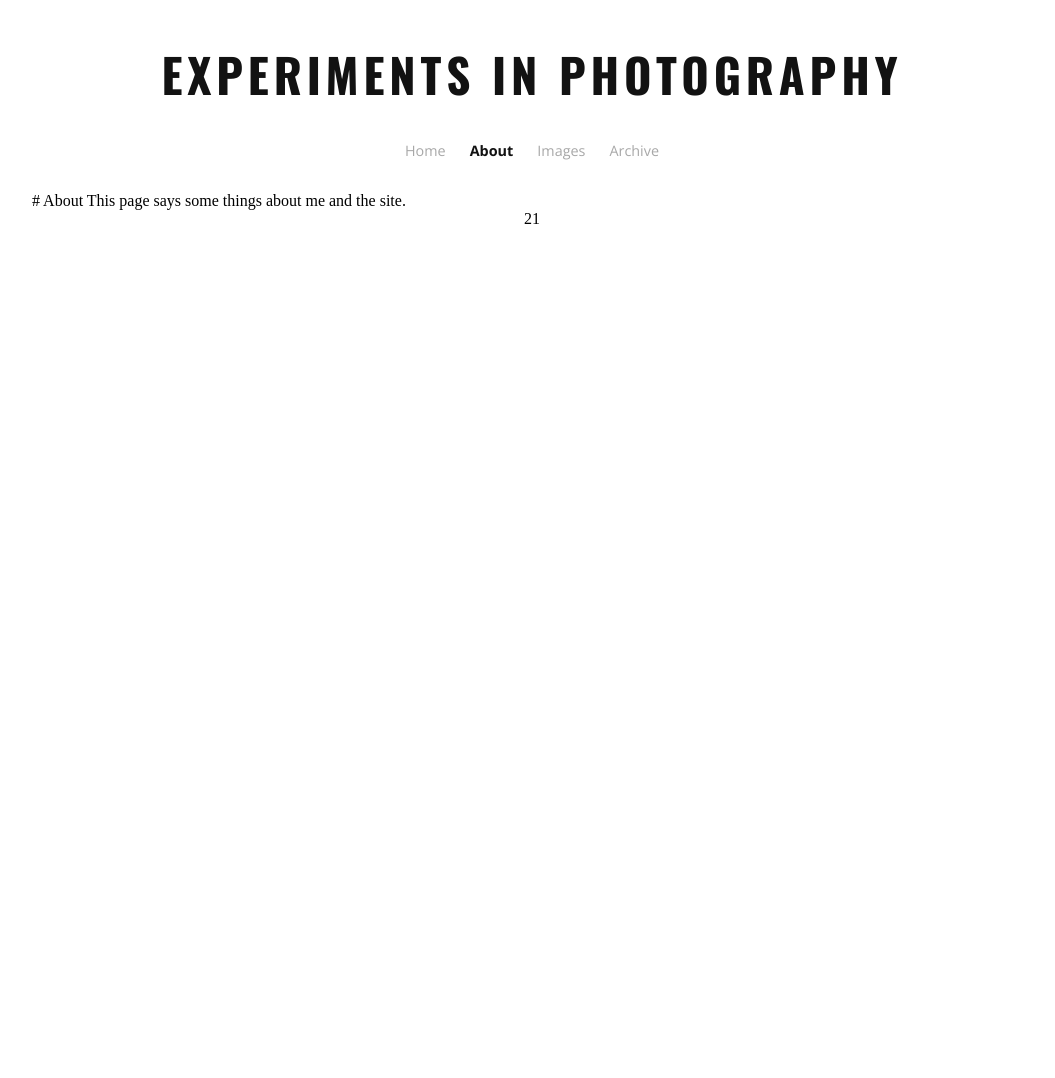
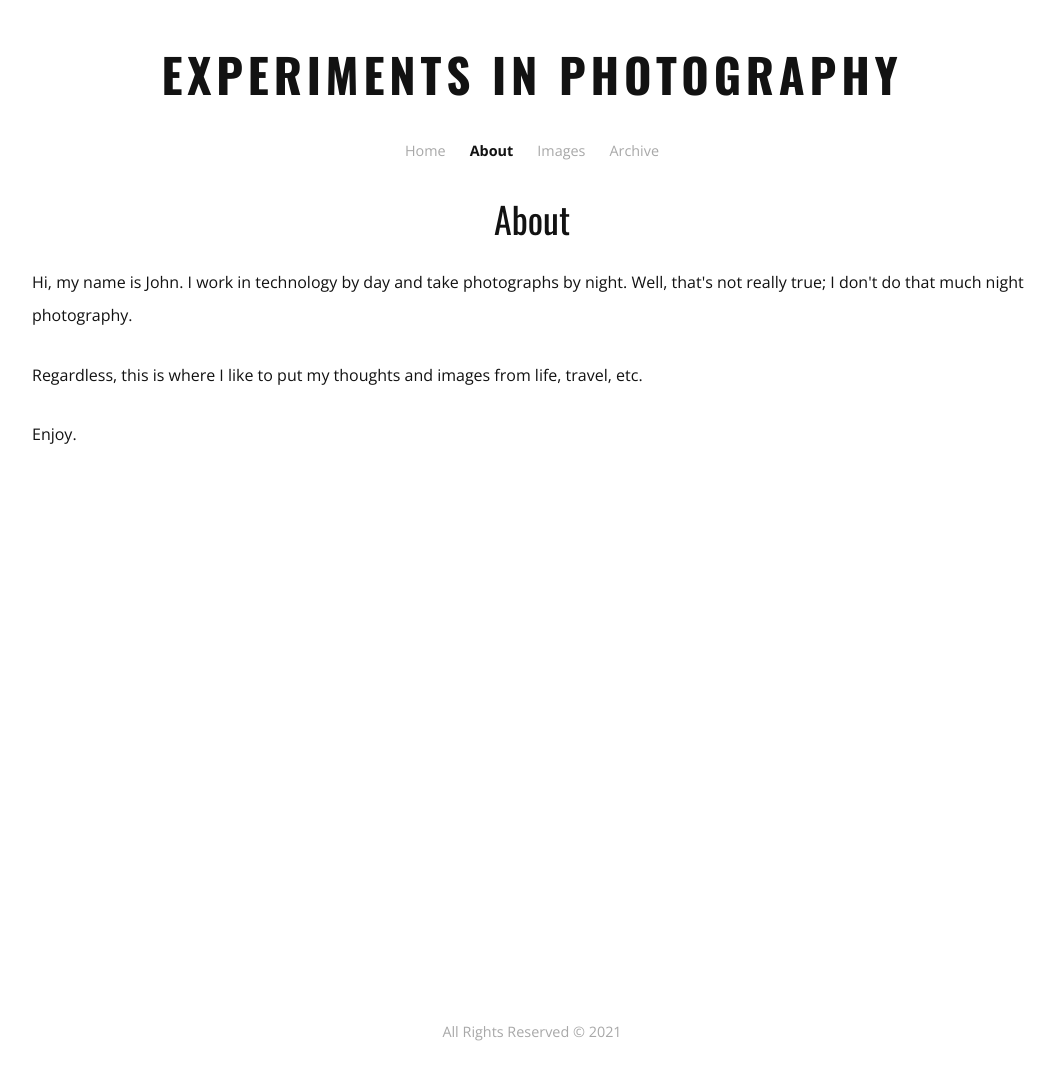
Before and after one commit to johnnydeez/exip, a Jekyll site: the page built from about.html, in a window 1280 px wide. Shown: the whole page, without its empty margins (108-1163 px from the left). Built offline with Jekyll 4.4.1, drawn with Linux system fonts in a browser that asks for light colours; before the commit the page ends 900 px from its top, so only the background shows below that.

Commit message:
Filled out archive and about pages and fixed footer bug with image grids.

```diff
--- a/_includes/footer.html
+++ b/_includes/footer.html
@@ -1,3 +1,3 @@
 <div class="footer">
-    {{ site.time | date: '%y' }}
+    <span>All Rights Reserved © 20{{ site.time | date: '%y' }}</span>
 </div>
--- a/_sass/main.scss
+++ b/_sass/main.scss
@@ -9,6 +9,7 @@ body {
 #main-container {
     width: 62%;
 	max-width: 1000px;
+    min-height: 1000px;
 }
 
 @media only screen and (max-width: 1600px) {
@@ -50,7 +51,6 @@ body {
 }
 
 
-
 .pagination a:link, .pagination a:visited {
 	color: #1F99DE;
 }
@@ -89,6 +89,7 @@ h1 {
 }
 
 h2 {
+    text-align: center;
     font-weight: 400;
 	font-size: 36px;
 	color: #121212;
@@ -128,6 +129,50 @@ nav .active-page {
     font-weight: 700;
 }
 
+.footer {
+	font-family: 'Open Sans', sans-serif;
+	color: #a8a8a8;
+    font-size: .9em;
+    padding-top: 1em;
+    padding-bottom: 2em;
+}
+
+#post-archive {
+	font-family: 'Open Sans', sans-serif;
+	color: #121212;
+    text-align: center;
+    padding-top: 2em;
+}
+
+#post-archive h2 {
+    padding-top: 1.5em;
+    padding-bottom: 1em;
+}
+
+#post-archive h3 {
+    padding: .35em 0;
+}
+
+#post-archive h3 a:link {
+	color: #121212;
+    text-decoration: none;
+}
+
+#post-archive h3 a:visited {
+	color: #121212;
+    text-decoration: none;
+}
+
+#post-archive h3 a:hover {
+	color: #121212;
+    text-decoration: underline;
+}
+
+#post-archive .archive-date {
+	color: #a8a8a8;
+    font-size: .9em;
+    font-weight: 400;
+}
 
 /***********************************************/
 /* Settings for image grids stored in _layouts */
@@ -265,8 +310,8 @@ nav .active-page {
 .infinite-portrait-image-grid {
     display: grid;
     grid-template-columns: 1fr 1fr 1fr;
-    grid-auto-rows: 35%;
-    /*grid-template-rows: 2fr 2fr; */
+    grid-auto-rows: minmax(520px, auto);
+    /*grid-auto-rows: 35%; WORKS */
     grid-gap: 7px;
 }
 
@@ -274,7 +319,8 @@ nav .active-page {
 
     .infinite-portrait-image-grid {
         grid-template-columns: 1fr;
-        grid-auto-rows: 30%;
+        grid-auto-rows: minmax(1200px, auto);
+        /*grid-auto-rows: 30%; */
     }
 }
 
@@ -282,7 +328,8 @@ nav .active-page {
 
     .infinite-portrait-image-grid {
         grid-template-columns: 1fr;
-        grid-auto-rows: 25%;
+        grid-auto-rows: minmax(900px, auto);
+        /*grid-auto-rows: 25%; */
     }
 }
 
--- a/about.html
+++ b/about.html
@@ -3,6 +3,11 @@ layout: default
 title: About
 ---
 
-# About
+<h2>About</h2>
 
-This page says some things about me and the site.
+
+<p>Hi, my name is John. I work in technology by day and take photographs by night. Well, that's not really true; I don't do that much night photography.</p>
+
+<p>Regardless, this is where I like to put my thoughts and images from life, travel, etc.
+
+<p>Enjoy.</p>
```
Also changed, not shown: archive.html (+9 -1 lines).
